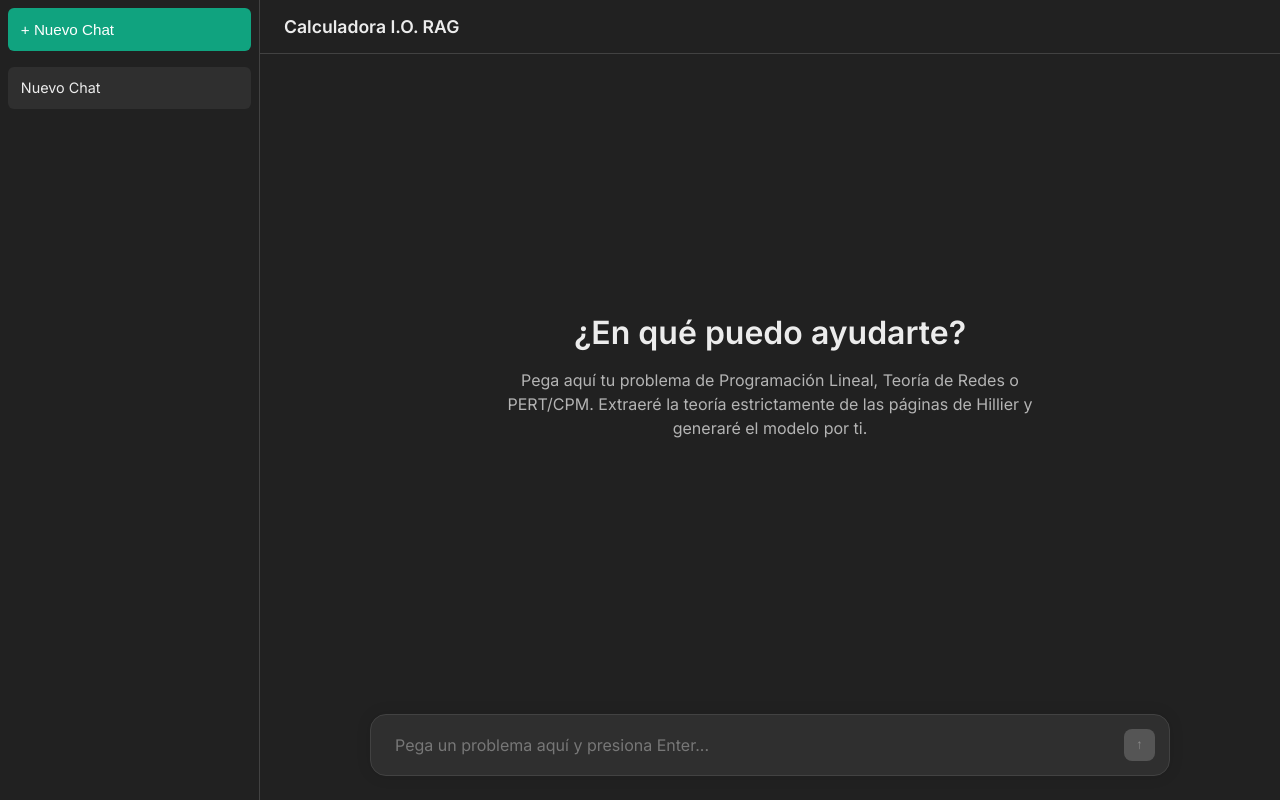
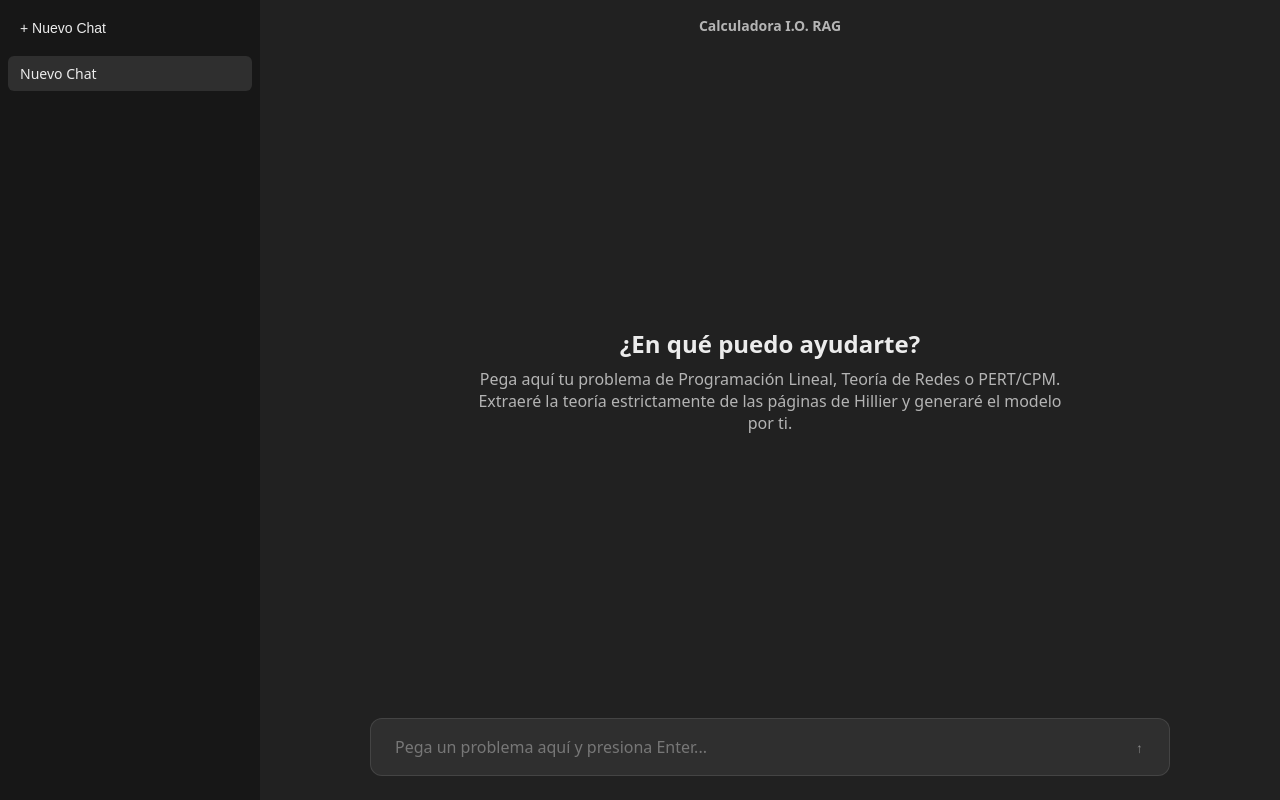
Before and after one commit to SebzSGC/IA---Calculadora, a React app in the folder frontend/: page / in a window 1280 px wide. Built offline with nearby package versions, Linux system fonts and the light colour scheme; the HTML template or start-up script is replaced by a standard one.

Commit message:
feat(ui): match ChatGPT web aesthetic and add chat renaming feature

```diff
--- a/frontend/src/App.css
+++ b/frontend/src/App.css
@@ -9,8 +9,7 @@
 /* SIDEBAR */
 .sidebar {
   width: 260px;
-  background-color: var(--bg-color);
-  border-right: 1px solid var(--border-color);
+  background-color: var(--bg-sidebar);
   display: flex;
   flex-direction: column;
   flex-shrink: 0;
@@ -18,20 +17,26 @@
 }
 
 .new-chat-btn {
-  background-color: var(--accent);
-  color: white;
+  background-color: transparent;
+  color: var(--text-main);
   border: none;
-  border-radius: 6px;
-  padding: 0.8rem;
+  border-radius: 0.375rem; /* 6px */
+  padding: 0.75rem 0.75rem;
   font-weight: 500;
-  font-size: 0.95rem;
+  font-size: 0.875rem;
   cursor: pointer;
-  margin-bottom: 1rem;
-  transition: opacity 0.2s;
+  margin-bottom: 0.5rem;
   text-align: left;
+  display: flex;
+  align-items: center;
+  gap: 0.75rem;
+  transition: background-color 0.2s ease;
 }
+
+
+
 .new-chat-btn:hover {
-  opacity: 0.9;
+  background-color: var(--bg-secondary);
 }
 
 .chat-list {
@@ -39,108 +44,133 @@
   overflow-y: auto;
   display: flex;
   flex-direction: column;
-  gap: 0.3rem;
+  gap: 2px;
 }
 
 .chat-item {
   display: flex;
   justify-content: space-between;
   align-items: center;
-  padding: 0.8rem;
-  border-radius: 6px;
+  padding: 0.5rem 0.75rem;
+  border-radius: 0.375rem;
   cursor: pointer;
   color: var(--text-main);
-  transition: background 0.2s;
+  transition: background-color 0.2s;
+  font-size: 0.875rem;
 }
+
 .chat-item:hover {
   background-color: var(--bg-secondary);
 }
+
 .chat-item.active {
-  background-color: var(--user-msg-bg);
+  background-color: var(--bg-secondary);
 }
 
 .chat-item-title {
   white-space: nowrap;
   overflow: hidden;
   text-overflow: ellipsis;
-  font-size: 0.9rem;
   flex: 1;
 }
 
-.delete-chat-btn {
-  background: transparent;
-  border: none;
-  color: var(--text-muted);
-  cursor: pointer;
-  font-size: 1.2rem;
-  padding: 0 0.3rem;
+.chat-item-actions {
   display: none;
-}
-.chat-item:hover .delete-chat-btn {
-  display: block;
-}
-.delete-chat-btn:hover {
-  color: #ff5555;
+  gap: 0.25rem;
 }
 
+.chat-item:hover .chat-item-actions {
+  display: flex;
+  align-items: center;
+}
+
+.action-btn {
+  background: transparent;
+  color: var(--text-muted);
+  border: none;
+  cursor: pointer;
+  padding: 0 0.25rem;
+  border-radius: 4px;
+  font-size: 1rem;
+  transition: color 0.2s;
+}
+
+.action-btn:hover {
+  color: var(--text-main);
+}
+
+.delete-chat-btn:hover {
+  color: var(--danger) !important;
+}
+
+.chat-title-input {
+  flex: 1;
+  background-color: var(--bg-color);
+  color: var(--text-main);
+  border: 1px solid var(--accent);
+  border-radius: 4px;
+  padding: 0.2rem 0.4rem;
+  font-size: 0.875rem;
+  font-family: inherit;
+  outline: none;
+  min-width: 0;
+}
 
 /* MAIN CHAT AREA */
 .app-container {
+  flex: 1;
   display: flex;
   flex-direction: column;
-  flex: 1;
-  height: 100%;
-  overflow: hidden;
+  position: relative;
+  min-width: 0;
 }
 
 .header {
-  display: flex;
-  justify-content: space-between;
-  align-items: center;
-  padding: 1rem 1.5rem;
+  padding: 1rem;
   background-color: var(--bg-color);
-  border-bottom: 1px solid var(--border-color);
-  z-index: 10;
-}
-
-.title {
-  font-size: 1.1rem;
+  color: var(--text-muted);
   font-weight: 600;
-  color: var(--text-main);
+  text-align: center;
+  font-size: 0.875rem;
 }
 
 .chat-container {
   flex: 1;
   overflow-y: auto;
-  padding: 2rem 0;
+  scroll-behavior: smooth;
+  display: flex;
+  flex-direction: column;
+}
+
+.welcome-screen {
   display: flex;
   flex-direction: column;
   align-items: center;
-}
-
-.welcome-screen {
+  justify-content: center;
+  height: 100%;
+  color: var(--text-main);
+  text-align: center;
+  padding: 2rem;
   margin: auto;
-  text-align: center;
-  max-width: 600px;
-  padding: 0 2rem;
 }
 
 .welcome-title {
-  font-size: 2rem;
+  font-size: 1.5rem;
+  margin-bottom: 0.5rem;
   font-weight: 600;
-  margin-bottom: 1rem;
 }
 
 .welcome-subtitle {
+  font-size: 1rem;
   color: var(--text-muted);
-  line-height: 1.5;
+  max-width: 600px;
 }
 
 .message-wrapper {
-  width: 100%;
+  padding: 1.5rem;
   display: flex;
   justify-content: center;
-  padding: 1.5rem 1rem;
+  border-bottom: 1px solid transparent;
 }
 
 .message-wrapper.user {
@@ -163,12 +193,12 @@
 .avatar {
   width: 30px;
   height: 30px;
-  border-radius: 4px;
+  border-radius: 4px; /* O 50% para redondos */
   display: flex;
   align-items: center;
   justify-content: center;
-  font-weight: bold;
-  font-size: 0.9rem;
+  font-weight: 600;
+  font-size: 0.875rem;
   flex-shrink: 0;
 }
 
@@ -188,7 +218,7 @@
 }
 
 .input-area {
-  padding: 1rem 1.5rem 1.5rem;
+  padding: 0.5rem 1.5rem 1.5rem;
   background-color: var(--bg-color);
   display: flex;
   justify-content: center;
@@ -199,16 +229,15 @@
   width: 100%;
   max-width: 800px;
   background-color: var(--bg-secondary);
-  border: 1px solid var(--border-color);
-  border-radius: 1rem;
-  padding: 0.5rem;
+  border: 1px solid rgba(255, 255, 255, 0.1);
+  border-radius: 0.75rem;
+  padding: 0.25rem 0.5rem;
   display: flex;
   align-items: flex-end;
-  box-shadow: 0 0 15px rgba(0,0,0,0.1);
 }
 
 .input-container:focus-within {
-  border-color: #555;
+  border-color: rgba(255, 255, 255, 0.3);
 }
 
 textarea {
@@ -221,7 +250,7 @@ textarea {
   font-family: inherit;
   font-size: 1rem;
   resize: none;
-  padding: 0.6rem 0.5rem 0.6rem 1rem;
+  padding: 0.75rem 0.5rem 0.75rem 1rem;
   outline: none;
   line-height: 1.5;
 }
@@ -231,12 +260,12 @@ textarea::placeholder {
 }
 
 .send-btn {
-  background-color: var(--text-main);
-  color: var(--bg-color);
+  background-color: transparent;
+  color: #888;
   border: none;
   width: 32px;
   height: 32px;
-  border-radius: 8px;
+  border-radius: 0.375rem;
   display: flex;
   align-items: center;
   justify-content: center;
@@ -244,16 +273,16 @@ textarea::placeholder {
   margin-bottom: 0.4rem;
   margin-right: 0.4rem;
   transition: all 0.2s;
+  font-weight: bold;
 }
 
-.send-btn:disabled {
-  background-color: #555;
-  color: #888;
-  cursor: not-allowed;
+.send-btn:not(:disabled) {
+  background-color: var(--accent);
+  color: white;
 }
 
-.send-btn:hover:not(:disabled) {
-  background-color: #fff;
+.send-btn:not(:disabled):hover {
+  opacity: 0.9;
 }
 
 .typing-indicator {
--- a/frontend/src/App.jsx
+++ b/frontend/src/App.jsx
@@ -61,11 +61,13 @@ function App() {
       const parsed = JSON.parse(saved);
       if (parsed.length > 0) return parsed[0].id;
     }
-    return chats[0]?.id || Date.now().toString();
+    return chats[0]?.id;
   });
 
   const [input, setInput] = useState('');
   const [loading, setLoading] = useState(false);
+  const [editingChatId, setEditingChatId] = useState(null);
+  const [editingTitle, setEditingTitle] = useState('');
   const chatEndRef = useRef(null);
   const textareaRef = useRef(null);
 
@@ -196,6 +198,29 @@ function App() {
     }
   }
 
+  const handleEditClick = (chatId, currentTitle, e) => {
+    e.stopPropagation();
+    setEditingChatId(chatId);
+    setEditingTitle(currentTitle);
+  };
+
+  const handleSaveTitle = (chatId) => {
+    if (editingTitle.trim() !== '') {
+      setChats(prev => prev.map(c =>
+        c.id === chatId ? { ...c, title: editingTitle.trim() } : c
+      ));
+    }
+    setEditingChatId(null);
+  };
+
+  const handleKeyDownTitle = (e, chatId) => {
+    if (e.key === 'Enter') {
+      handleSaveTitle(chatId);
+    } else if (e.key === 'Escape') {
+      setEditingChatId(null);
+    }
+  };
+
   return (
     <div className="app-layout">
       {/* SIDEBAR LATERAL */}
@@ -220,14 +245,41 @@ function App() {
                 }
               }}
             >
-              <div className="chat-item-title">{chat.title}</div>
-              <button
-                className="delete-chat-btn"
-                title="Eliminar"
-                onClick={(e) => handleDeleteChat(chat.id, e)}
-              >
-                ×
-              </button>
+              {editingChatId === chat.id ? (
+                <input
+                  type="text"
+                  className="chat-title-input"
+                  value={editingTitle}
+                  onChange={(e) => setEditingTitle(e.target.value)}
+                  onBlur={() => handleSaveTitle(chat.id)}
+                  onKeyDown={(e) => handleKeyDownTitle(e, chat.id)}
+                  autoFocus
+                  onClick={(e) => e.stopPropagation()}
+                />
+              ) : (
+                <div className="chat-item-title" onDoubleClick={(e) => handleEditClick(chat.id, chat.title, e)}>
+                  {chat.title}
+                </div>
+              )}
+
+              <div className="chat-item-actions">
+                {editingChatId !== chat.id && (
+                  <button
+                    className="action-btn"
+                    title="Editar nombre"
+                    onClick={(e) => handleEditClick(chat.id, chat.title, e)}
+                  >
+                    ✎
+                  </button>
+                )}
+                <button
+                  className="action-btn delete-chat-btn"
+                  title="Eliminar chat"
+                  onClick={(e) => handleDeleteChat(chat.id, e)}
+                >
+                  ×
+                </button>
+              </div>
             </div>
           ))}
         </div>
--- a/frontend/src/index.css
+++ b/frontend/src/index.css
@@ -1,14 +1,16 @@
-@import url('https://fonts.googleapis.com/css2?family=Inter:wght@300;400;500;600&display=swap');
+@import url('https://fonts.googleapis.com/css2?family=Inter:wght@400;500;600&display=swap');
 
 :root {
-  --bg-color: #212121;
-  --bg-secondary: #2f2f2f;
+  --bg-color: #212121;       /* Main chat background */
+  --bg-sidebar: #171717;     /* Sidebar background */
+  --bg-secondary: #2f2f2f;   /* Hover states */
   --text-main: #ececec;
   --text-muted: #b4b4b4;
-  --border-color: #424242;
-  --accent: #10a37f;
+  --border-color: rgba(255, 255, 255, 0.15); /* Soft border */
+  --accent: #10a37f;         /* ChatGPT green */
   --user-msg-bg: #2f2f2f;
   --bot-msg-bg: transparent;
+  --danger: #ef4444;
 }
 
 * {
@@ -18,11 +20,12 @@
 }
 
 body {
-  font-family: 'Inter', sans-serif;
+  font-family: Söhne, ui-sans-serif, system-ui, -apple-system, Segoe UI, Roboto, Ubuntu, Cantarell, Noto Sans, sans-serif, Helvetica Neue, Arial;
   background-color: var(--bg-color);
   color: var(--text-main);
   min-height: 100vh;
   margin: 0;
+  -webkit-font-smoothing: antialiased;
 }
 
 ::-webkit-scrollbar {
@@ -39,6 +42,26 @@ body {
   background: #777;
 }
 
+/* Tablas Markdown */
+.markdown-body table {
+  width: 100%;
+  border-collapse: collapse;
+  margin: 1rem 0;
+  font-size: 0.95rem;
+}
+
+.markdown-body th, .markdown-body td {
+  padding: 0.75rem 1rem;
+  border: 1px solid var(--border-color);
+  text-align: left;
+}
+
+.markdown-body th {
+  background-color: var(--bg-secondary);
+  font-weight: 600;
+  color: #fff;
+}
+
 /* Markdown Styles */
 .markdown-body p {
   margin-bottom: 1rem;
@@ -52,25 +75,16 @@ body {
   margin-bottom: 0.5rem;
 }
 .markdown-body strong {
-  color: var(--accent);
+  font-weight: 600;
+  color: #fff;
 }
-.markdown-body h1, .markdown-body h2, .markdown-body h3 {
+.markdown-body h1, .markdown-body h2, .markdown-body h3, .markdown-body h4 {
   margin-top: 1.5rem;
-  margin-bottom: 1rem;
-  color: var(--accent);
+  margin-bottom: 0.75rem;
+  font-weight: 600;
+  color: var(--text-main);
+  line-height: 1.25;
 }
-.markdown-body table {
-  width: 100%;
-  border-collapse: collapse;
-  margin-bottom: 1rem;
-  font-size: 0.9rem;
-}
-.markdown-body th, .markdown-body td {
-  border: 1px solid var(--border-color);
-  padding: 0.6rem;
-  text-align: left;
-}
-.markdown-body th {
-  background-color: var(--bg-secondary);
-  color: var(--accent);
-}
+.markdown-body h1 { font-size: 1.5rem; }
+.markdown-body h2 { font-size: 1.25rem; }
+.markdown-body h3 { font-size: 1.1rem; }
```
Also changed, not shown: 1 other file (tests, documents, lock files or other folders).
